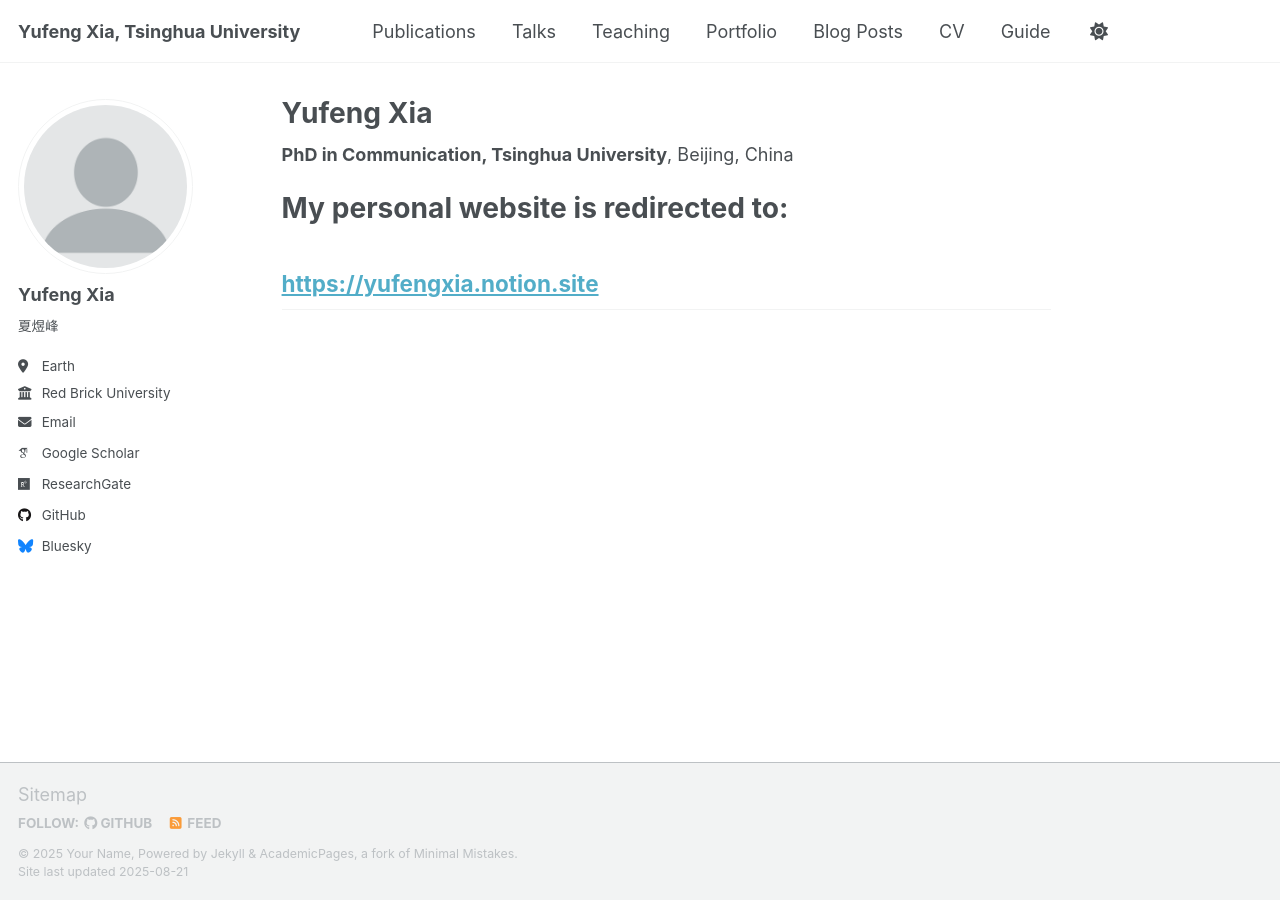
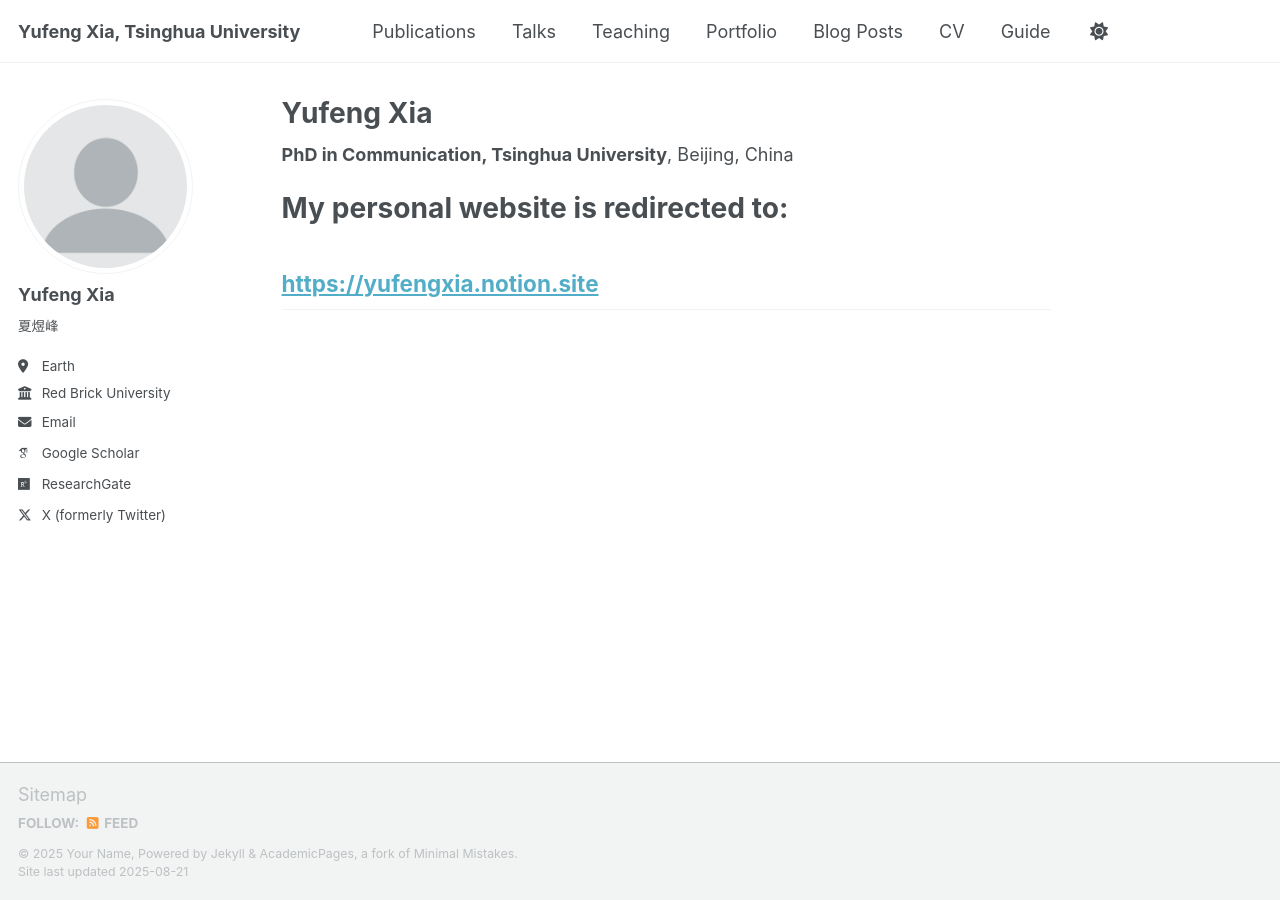
Before and after one commit to YufengXia/yufengxia.github.io, a Jekyll site: the page built from _pages/about.md, in a window 1280 px wide. Built offline with Jekyll 4.4.1, drawn with Linux system fonts in a browser that asks for light colours; some web fonts are replaced; a script that is not in the unit is left out; part of the change alters nothing that is shown.

Commit message:
Update _config.yml

```diff
--- a/_config.yml
+++ b/_config.yml
@@ -34,7 +34,7 @@ author:
   # Academic websites
   academia         : # URL
   arxiv            : # URL - Update with the correct link to your profile
-  googlescholar    : "https://scholar.google.com/citations?user=keg_M90AAAAJ&hl=zh-CN&oi=sra"
+  googlescholar    : "https://scholar.google.com/citations?user=keg_M90AAAAJ&hl=en"
   inspire-hep      : # URL
   impactstory      : # URL
   orcid            :
@@ -47,13 +47,13 @@ author:
   bitbucket        : # Username - Update with your username on the site
   codepen          : # Username
   dribbble         : # Username
-  github           : "academicpages"
+  github           : # Username
   kaggle           : # Username
   stackoverflow    : # User number or user number and name (i.e., use "1" or "1/jeff-atwood")
 
   # Social media
   artstation       : # Username
-  bluesky          : "bsky.app" # Replace this with you Bluesky username
+  bluesky          : # Username
   facebook         : # Username
   flickr           : # Username
   foursquare       : # Username
@@ -70,7 +70,7 @@ author:
   steam            : # Username
   telegram         : # URL
   tumblr           : # Username
-  twitter          : # Username for X / Twitter
+  twitter          : YfYufeng# Username for X / Twitter
   vine             : # Username
   weibo            : # Username
   wikipedia        : # Username
```
